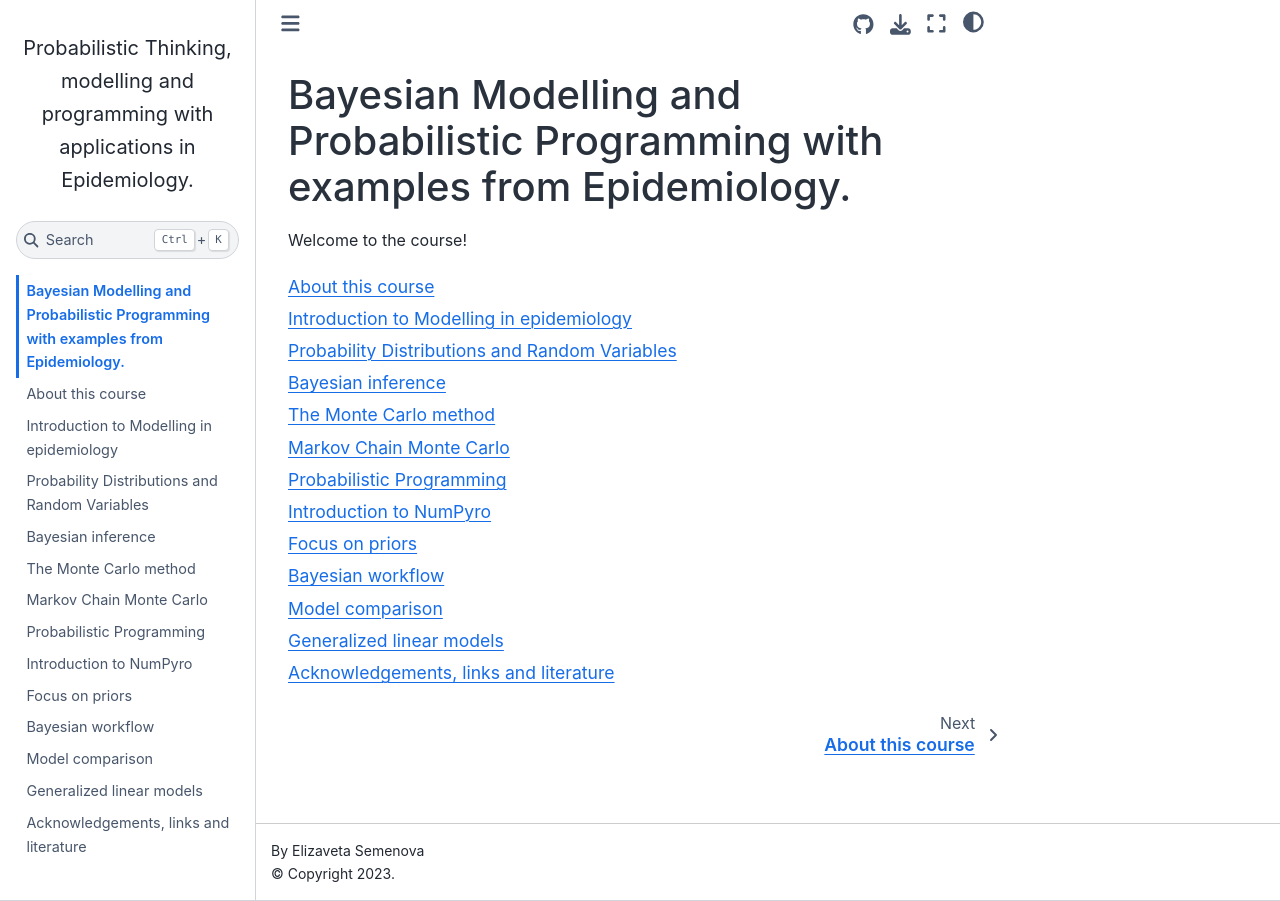
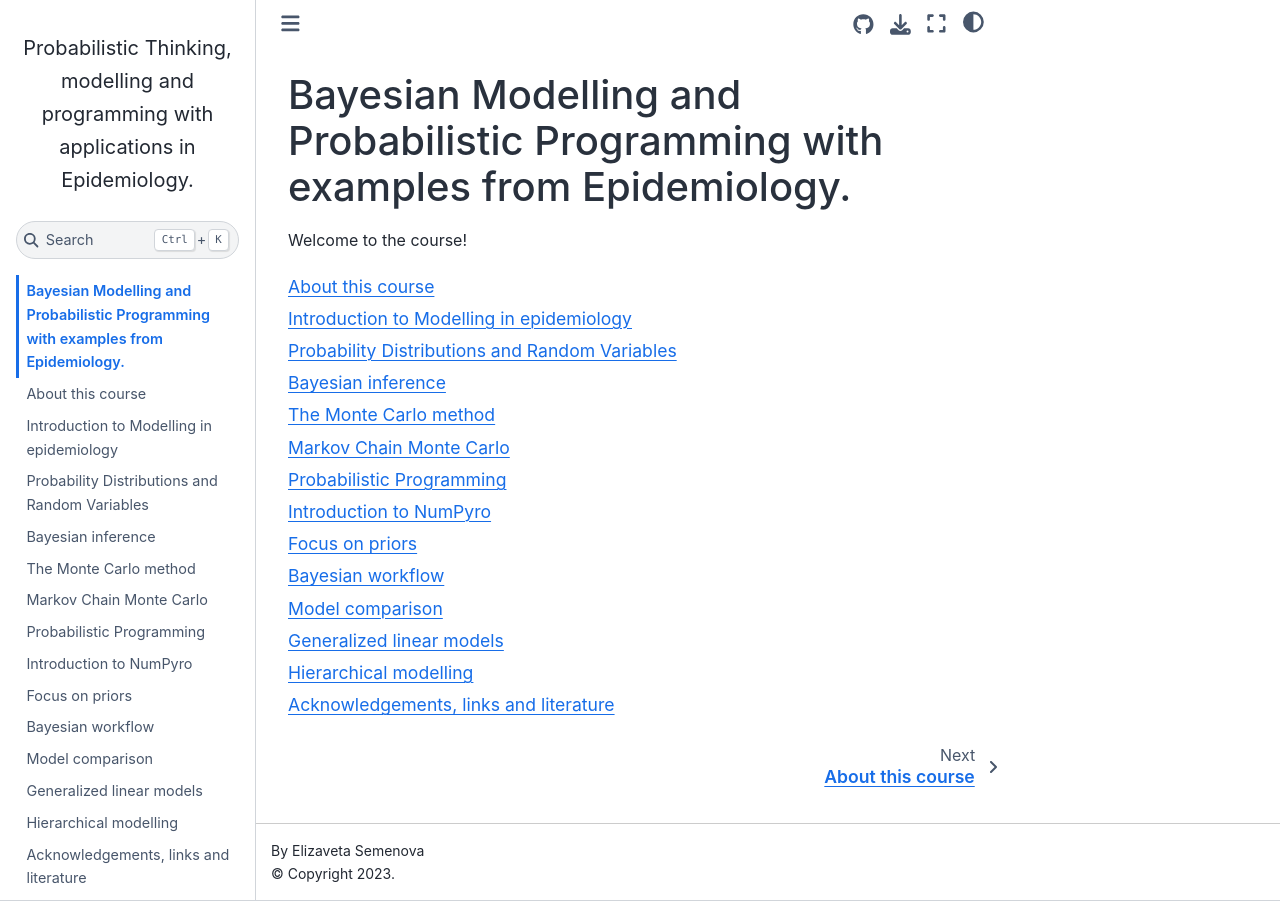
Before and after one commit to elizavetasemenova/prob-epi, a Jupyter Book: the page built from 01_intro.md, in a window 1280 px wide. Built offline with Jupyter Book 1.0.4 settings and Sphinx 7.4.7 and the Sphinx Book theme 1.1.4, drawn with Linux system fonts in a browser that asks for light colours; pages that are not in the unit, such as notebooks, are missing from menus.

Commit message:
add hierarchical modelling

```diff
--- a/_toc.yml
+++ b/_toc.yml
@@ -17,4 +17,5 @@ chapters:
 - file: 12_model_comparison.ipynb
 - file: 13_glms.md
 - file: 14_logistic_regression.ipynb
+- file: 15_hierarchical_modelling.ipynb
 - file: 999_acknowledgements.md
```
